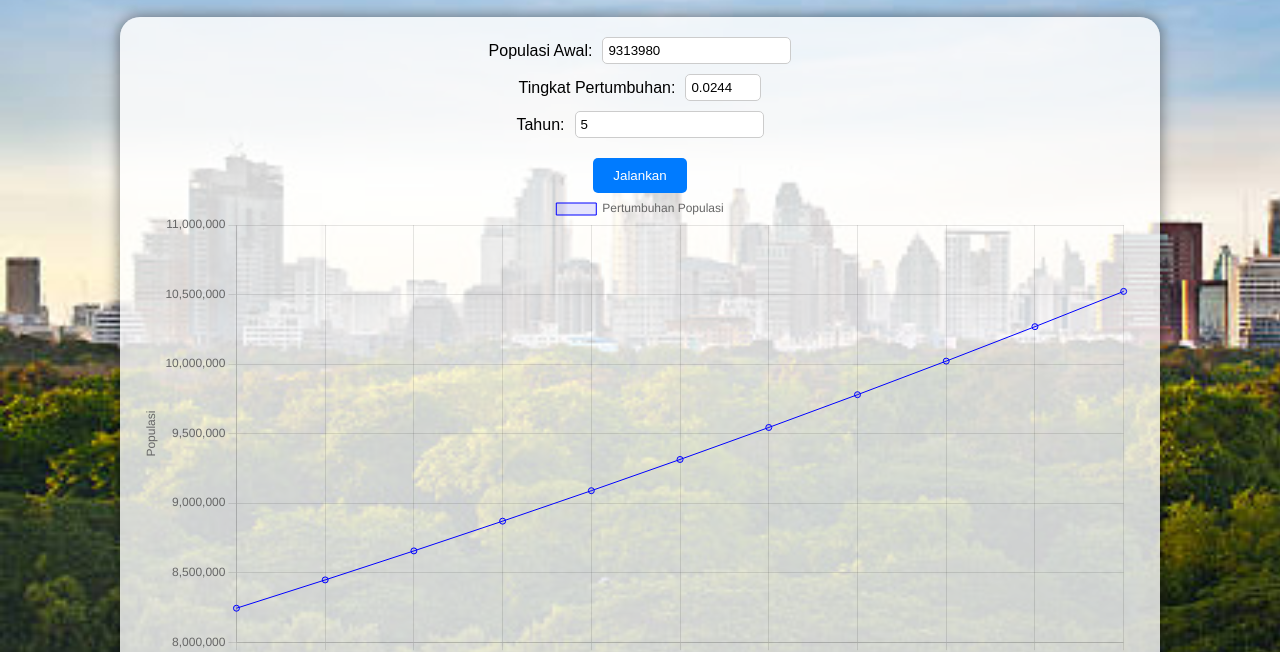
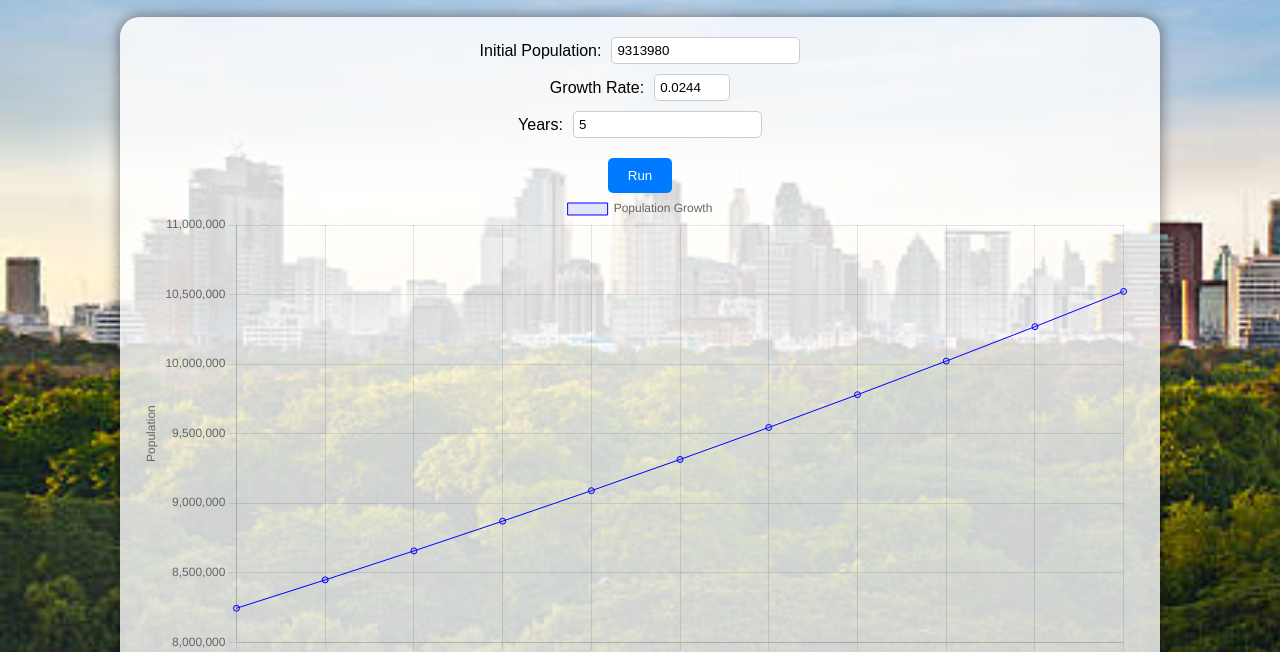
Before and after one commit to Eksponensial-Growth/Eksponensial-Growth-Penduduk-Kota-Bandar-Lampung, a plain HTML site: page index.html in a window 1280 px wide. Shown: the part 178-830 px from the top of the page. Drawn offline with nearby package versions, Linux system fonts and the light colour scheme.

Commit message:
Update index.html

```diff
--- a/index.html
+++ b/index.html
@@ -20,18 +20,18 @@
     </header>
     <main class="container">
         <div class="input-container">
-            <label for="initialPopulation">Populasi Awal:</label>
+            <label for="initialPopulation">Initial Population:</label>
             <input type="number" id="initialPopulation" value="9313980" min="0" aria-describedby="initialPopulationDesc">
         </div>
         <div class="input-container">
-            <label for="growthRate">Tingkat Pertumbuhan:</label>
+            <label for="growthRate">Growth Rate:</label>
             <input type="number" id="growthRate" step="0.01" min="0" max="1" value="0.0244" aria-describedby="growthRateDesc">
         </div>
         <div class="input-container">
-            <label for="years">Tahun:</label>
+            <label for="years">Years:</label>
             <input type="number" id="years" value="5" aria-describedby="yearsDesc">
         </div>
-        <button onclick="calculatePopulation()">Jalankan</button>
+        <button onclick="calculatePopulation()">Run</button>
         <div class="chart-container" aria-live="polite">
             <canvas id="populationChart" aria-label="Grafik Pertumbuhan Populasi" role="img"></canvas>
         </div>
@@ -92,7 +92,7 @@
                 data: {
                     labels: labels,
                     datasets: [{
-                        label: 'Pertumbuhan Populasi',
+                        label: 'Population Growth',
                         data: populationData,
                         borderColor: 'blue',
                         backgroundColor: 'rgba(0, 0, 255, 0.1)',
@@ -104,13 +104,13 @@
                         y: {
                             title: {
                                 display: true,
-                                text: 'Populasi'
+                                text: 'Population'
                             }
                         },
                         x: {
                             title: {
                                 display: true,
-                                text: 'Tahun'
+                                text: 'Year'
                             }
                         }
                     }
```
